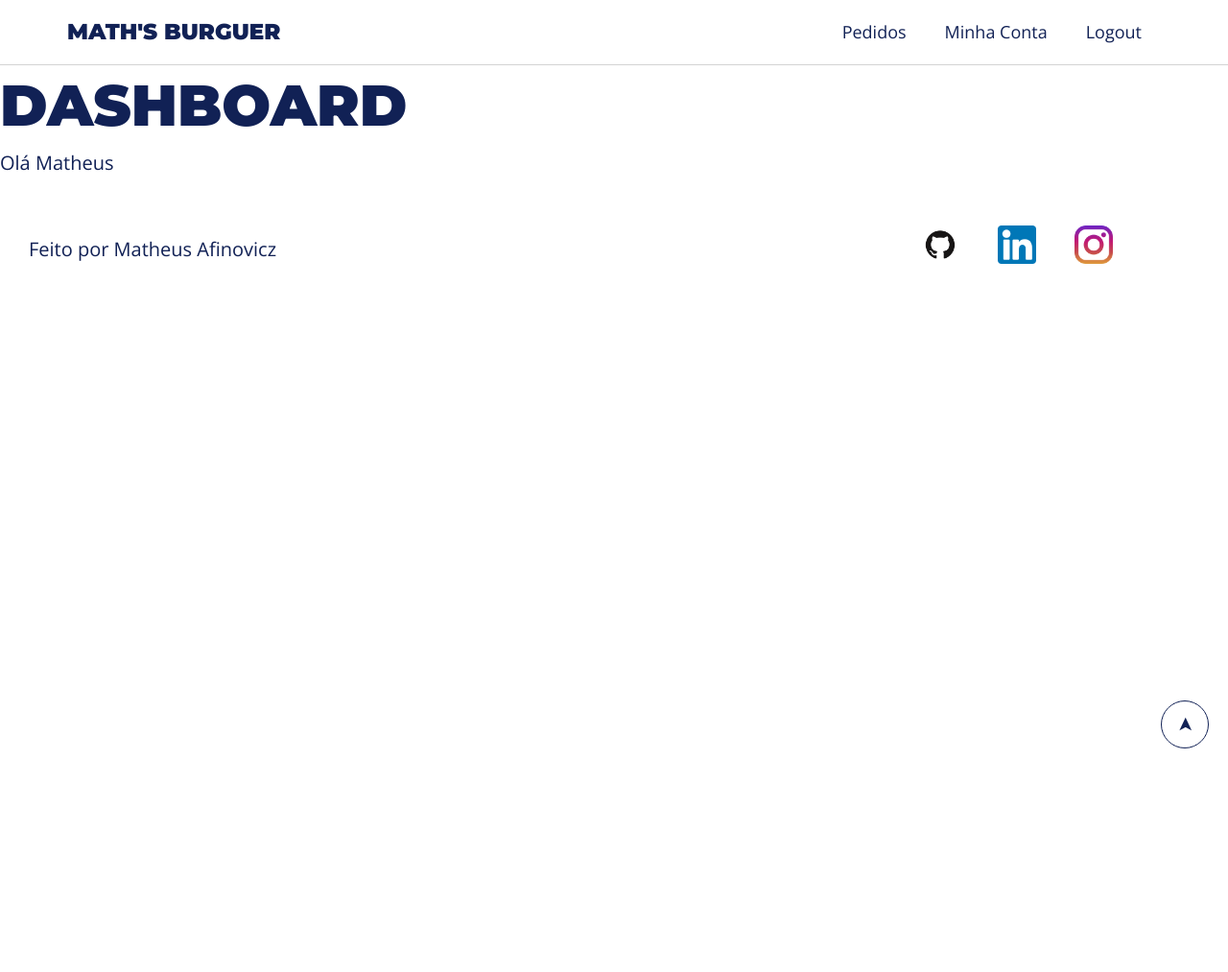
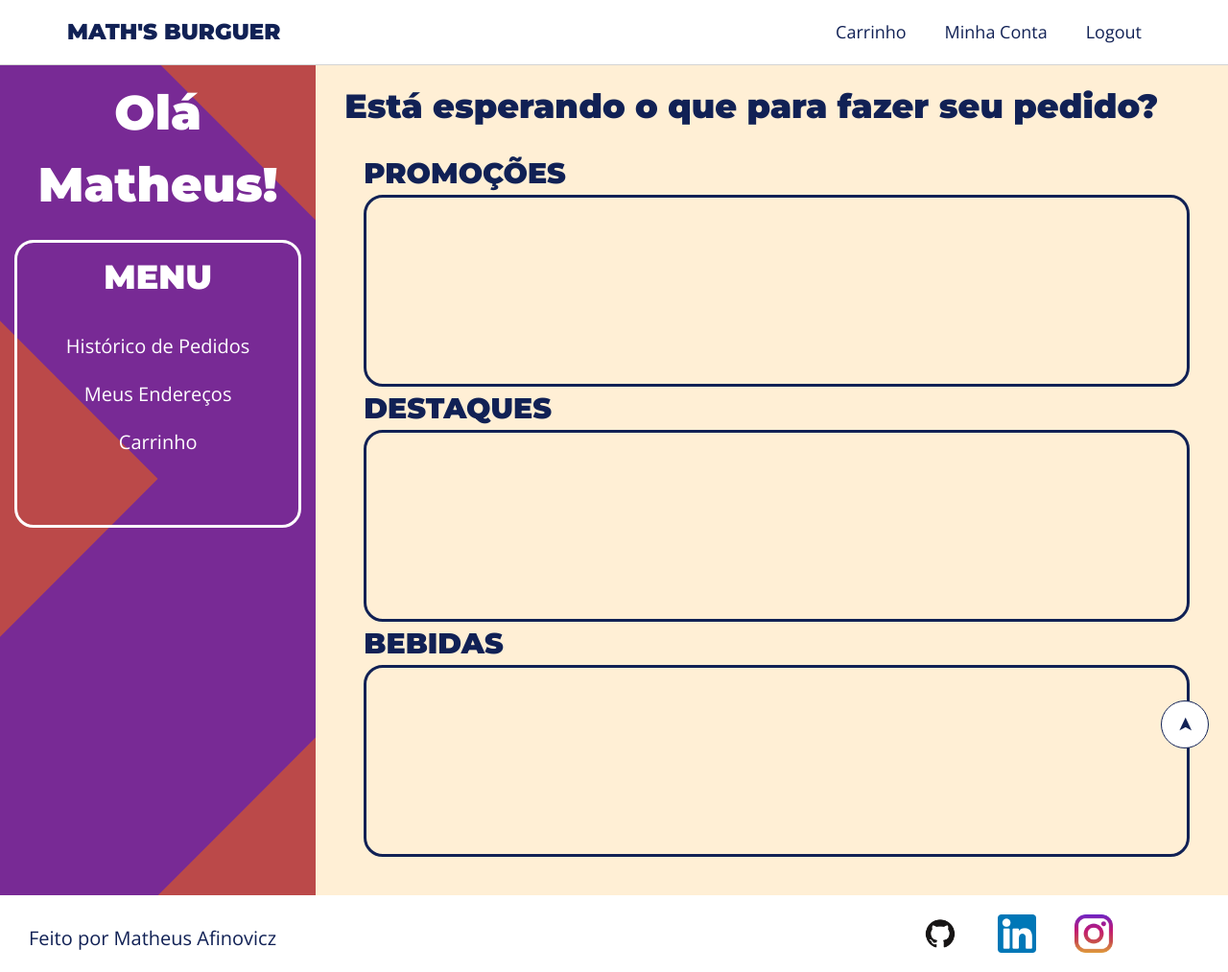
Before and after one commit to MatheusAfinovicz/MathsBurguer, a Django app: page /dashboard/ in a window 1280 px wide. Shown: the whole page at 96% size. Before the commit the page ends 780 px from the top, so only its background shows below. Run offline with Django 3.2, Linux system fonts and the light colour scheme; a user stored in the database is signed in.

Commit message:
dashboard

```diff
--- a/templates/dashboard.html
+++ b/templates/dashboard.html
@@ -2,12 +2,53 @@
 {% load static %}
 
 {% block title %}
-    Dashboard
+    {{ user.first_name }} Menu's
 {% endblock %}
 
-<!-- TODO: terminar isso aqui tambem -->
+{% block styles %}
+    <link rel="stylesheet" href="{% static 'css/dashboard_styles.css' %}">
+{% endblock %}
 
 {% block content %}
-    <h1>Dashboard</h1>
-    <p>Olá {{ user.first_name }}</p>
+    <section class="section intro-content">
+        <div class="navigation main-bg">
+            <h3 id="#">Olá</h3>
+            <h3>{{ user.first_name }}!</h3>
+            <div class="links-div">
+                <h1>Menu</h1>
+                <div class="links">
+                    <p><a href="#">Histórico de Pedidos</a></p>
+                    <p><a href="#">Meus Endereços</a></p>
+                    <p><a href="#">Carrinho</a></p>
+                </div>
+            </div>
+        </div>
+        <div class="content white-bg">
+            <h6>Está esperando o que para fazer seu pedido?</h6>
+
+            <section class="display">
+                <section class="offers">
+                    <h1>Promoções</h1>
+                    <div class="products">
+
+                    </div>
+                </section>
+
+                <section class="sanduichs">
+                    <h1>Destaques</h1>
+                    <div class="products">
+
+                    </div>
+                </section>
+
+                <section class="drinks">
+                    <h1>Bebidas</h1>
+                    <div class="products">
+
+                    </div>
+                </section>
+            </section>
+
+        </div>
+    </section>
 {% endblock %}
--- a/templates/partials/_footer.html
+++ b/templates/partials/_footer.html
@@ -7,7 +7,7 @@
 
     <div class="footer-icons">
         <p>
-            <a rel="nofollow" target="_blank" href="https://github.com/MatheusAfinovicz">
+            <a rel="nofollow" target="_blank" href="https://github.com/MatheusAfinovicz/MathsBurguer">
                 <img class="footer-img" src="{% static 'img/icons/githubIcon.png' %}" alt="github icon"/>
             </a>
         </p>
--- a/templates/partials/_header.html
+++ b/templates/partials/_header.html
@@ -24,7 +24,7 @@
             <li><a href="/login/">Login</a></li>
             <li><a href="/cadastro/">Cadastro</a></li>
         {% else %}
-            <li><a href="#">Pedidos</a></li>
+            <li><a href="#">Carrinho</a></li>
             <li><a href="#">Minha Conta</a></li>
             <li><a href="/logout/">Logout</a></li>
         {% endif %}
--- /dev/null
+++ b/templates/static/css/dashboard_styles.css
@@ -0,0 +1,74 @@
+body {
+    background: papayawhip;
+}
+
+.intro-content {
+    position: relative;
+    display: grid;
+    grid-template-columns: 0.35fr 1fr;
+    gap: 1rem;
+    min-height: 100vh;
+}
+
+.navigation {
+    padding: 1.5rem;
+}
+
+.navigation h3 {
+    display: flex;
+    justify-content: center;
+}
+
+.links-div {
+    margin: 2rem 0 0 0;
+    border: 3px solid white;
+    border-radius: 2rem;
+    height: 30rem;
+}
+
+.links-div h1 {
+    margin: 1rem 0 0 0;
+    font-size: 3.5rem;
+    display: flex;
+    justify-content: center;
+}
+
+.links {
+    padding: 2rem 0;
+}
+
+.links p {
+    font-size: 2rem;
+    justify-content: center;
+    display: flex;
+    margin: 0;
+    padding: 1rem;
+}
+
+.links a {
+    color: white;
+}
+
+.links a:hover {
+    font-size: 2.5rem;
+}
+
+.content {
+    background: papayawhip;
+    padding: 2rem;
+}
+
+.display {
+    padding: 2rem;
+}
+
+.display h1 {
+    font-size: 3rem;
+}
+
+.products {
+    border: 3px solid var(--primary-color);
+    border-radius: 2rem;
+    height: 20rem;
+    width: border-box;
+}
```
Also changed, not shown: db.sqlite3.
